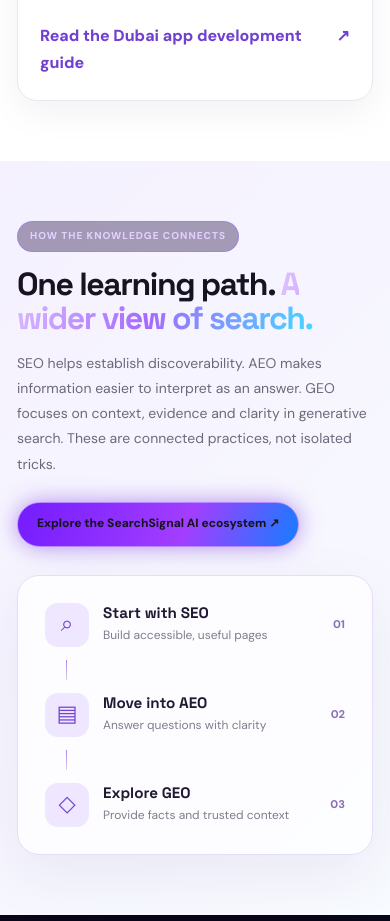
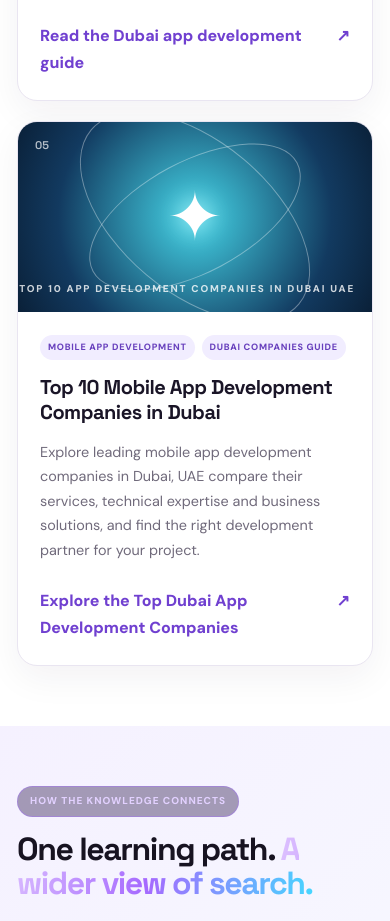
Before and after one commit to searchsignalai/searchsignalai.github.io, a plain HTML site: page blog/index.html in a window 390 px wide. Shown: the part 3327-4248 px from the top of the page. Drawn offline with Linux system fonts and the light colour scheme.

Commit message:
Add 5th article card for mobile app development companies

```diff
--- a/blog/index.html
+++ b/blog/index.html
@@ -206,6 +206,36 @@
   </div>
 </article>
 
+</article>
+
+<!-- 5th Article Card: Top Mobile App Development Companies in Dubai -->
+<article class="blog-featured-card reveal">
+  <div class="blog-card-visual visual-aeo">
+    <span class="visual-index">05</span>
+    <div class="visual-symbol">✦</div>
+    <div class="visual-caption">TOP 10 APP DEVELOPMENT COMPANIES IN DUBAI UAE</div>
+  </div>
+
+  <div class="blog-card-body">
+    <div class="blog-meta">
+      <span>MOBILE APP DEVELOPMENT</span>
+      <span>DUBAI COMPANIES GUIDE</span>
+    </div>
+
+    <h3>Top 10 Mobile App Development Companies in Dubai</h3>
+
+    <p>Explore leading mobile app development companies in Dubai, UAE compare their services, technical expertise and business solutions, and find the right development partner for your project.</p>
+
+    <a class="text-link" href="/blog/top-mobile-app-development-companies-dubai.html">
+      Explore the Top Dubai App Development Companies <span>↗</span>
+    </a>
+  </div>
+</article>
+
+</div>
+</div>
+</section>
+
 </div>
 </div>
 </section>
```
